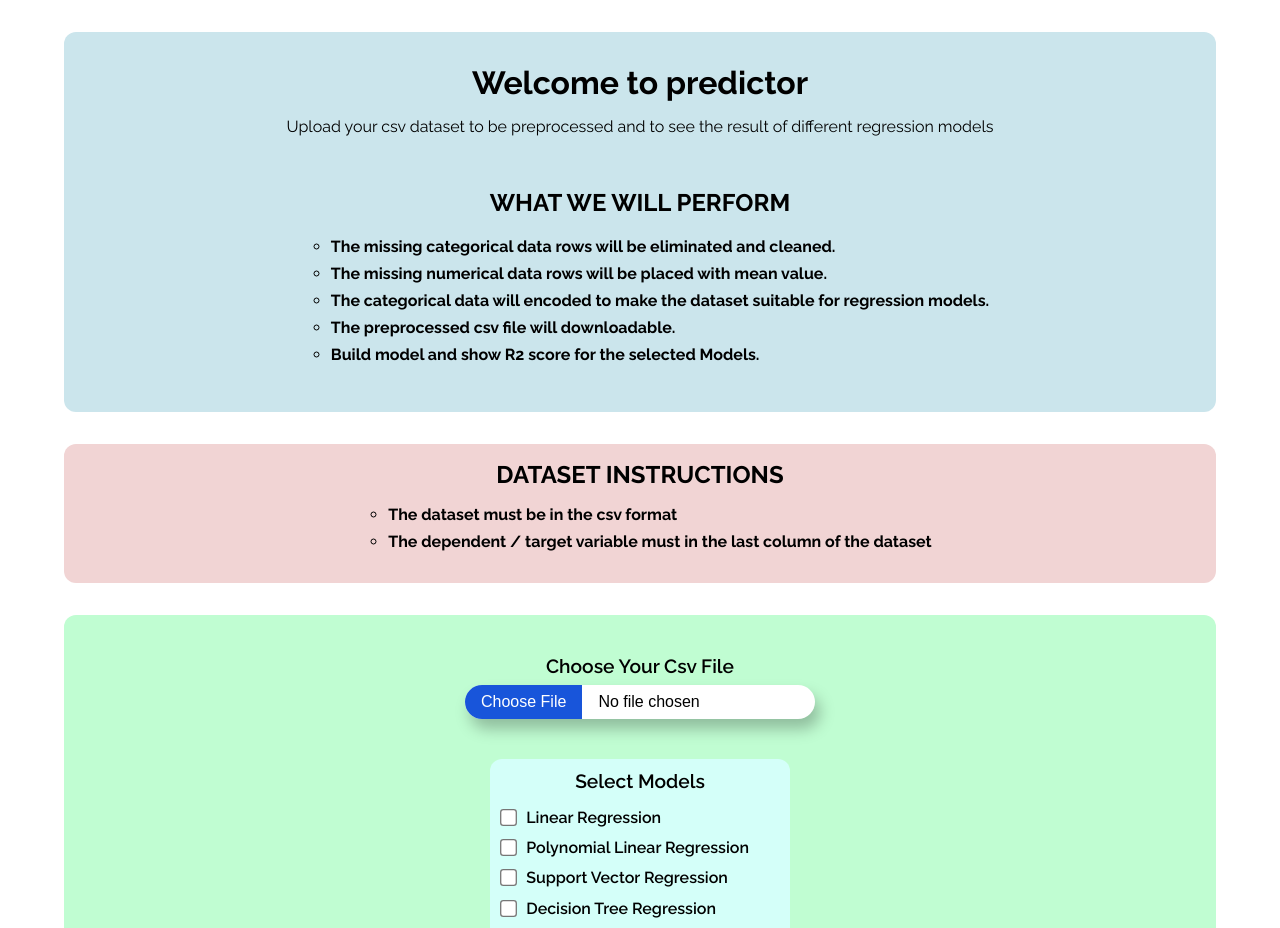
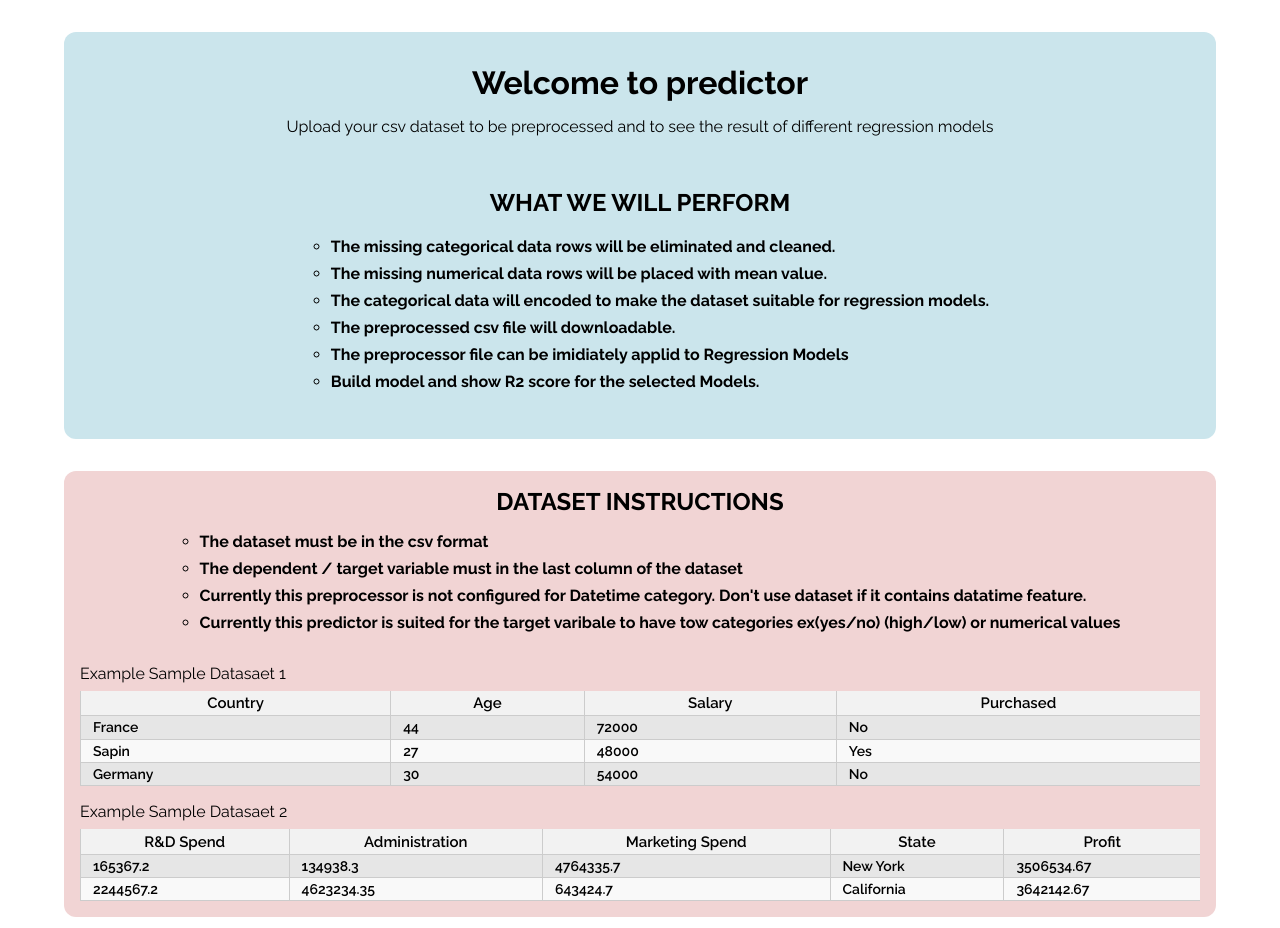
Before and after one commit to sadman59m/HelloML-fontend, a React (Vite) app: page / in a window 1280 px wide. Shown: the top 928 px of the page. Built offline with nearby package versions, Linux system fonts and the light colour scheme.

Commit message:
added table for example dataset

```diff
--- a/src/App.jsx
+++ b/src/App.jsx
@@ -1,14 +1,14 @@
 import {QueryClientProvider, QueryClient} from 'react-query';
-import axios from 'axios';
 import './App.css'
 import Instructions from './components/Instructions';
 import Form from './components/Form';
 import Intro from './components/Intro';
-import { useEffect } from 'react';
 
 const dataset_instructions = [
   "The dataset must be in the csv format",
   "The dependent / target variable must in the last column of the dataset",
+  "Currently this preprocessor is not configured for Datetime category. Don't use dataset if it contains datatime feature.",
+  "Currently this predictor is suited for the target varibale to have tow categories ex(yes/no) (high/low) or numerical values"
 ];
 
 const queryClient = new QueryClient();
--- /dev/null
+++ b/src/components/DfTable.jsx
@@ -0,0 +1,36 @@
+import classes from './DfTable.module.css';
+
+const DfTable = ({serial, dataHead, data}) => {
+
+    return (
+        <div className={classes.tableContainer}>
+            <p>Example Sample Datasaet {serial}</p>
+            <table className={classes.table}>
+                <thead>
+                    {dataHead.map((row, index) => {
+                        return (
+                            <tr key={index}>
+                                {Object.keys(row).map(key => (
+                                    <th key={key}>{row[key]}</th>
+                                ))}
+                            </tr>
+                        )
+                    })}
+                </thead>
+                <tbody>
+                    {data.map((row, index) => {
+                        return (
+                            <tr key={index}>
+                                {Object.keys(row).map(key => (
+                                        <td key={key}>{row[key]}</td>
+                                    ))}
+                            </tr>
+                        )
+                    })}
+                </tbody>
+            </table>
+        </div>
+        );
+}
+
+export default DfTable;
--- /dev/null
+++ b/src/components/DfTable.module.css
@@ -0,0 +1,36 @@
+.tableContainer {
+    width: 100%;
+}
+
+.tableContainer p {
+    margin: 1rem 0rem 0.5rem 0rem;
+}
+
+.table {
+    width: 100%;
+    border-collapse: collapse;
+    font-size: 15px;
+    text-align: left;
+}
+.table th,
+.table td {
+    padding: 0.2rem 0.75rem;
+    border-bottom: 1px solid #ccc;
+    border-left: 1px solid #ccc;
+    font-weight: 600;
+}
+
+.table th {
+    text-align: center;
+    background-color: #f2f2f2;
+}
+.table td {
+    font-size: 14px;
+}
+
+.table tbody tr:nth-child(even) {
+    background-color: #f9f9f9;
+}
+.table tbody tr:nth-child(odd) {
+    background-color: #e6e6e6;
+}
--- a/src/components/Instructions.jsx
+++ b/src/components/Instructions.jsx
@@ -1,6 +1,60 @@
 /* eslint-disable react/prop-types */
+import DfTable from './DfTable';
+import classes from './Instructions.module.css';
 
-import classes from './Instructions.module.css';
+const tableDataHead = [{
+    "Country": "Country",
+    "Age": "Age",
+    "Salary": "Salary",
+    "Purchased": "Purchased",
+}]
+const tableData = [
+    {
+        "Country": "France",
+        "Age": 44,
+        "Salary": 72000,
+        "Purchased": "No",
+    },
+    {
+        "Country": "Sapin",
+        "Age": 27,
+        "Salary": 48000,
+        "Purchased": "Yes",
+    },
+    {
+        "Country": "Germany",
+        "Age": 30,
+        "Salary": 54000,
+        "Purchased": "No",
+    },
+]
+
+const tableDataHead2 = [
+    {
+        "R&D Spend": "R&D Spend",
+        "Administration": "Administration",
+        "Marketing Spend": "Marketing Spend",
+        "State": "State",
+        "Profit": "Profit",
+    },
+]
+
+const tableData2 = [
+    {
+        "R&D Spend": 165367.2,
+        "Administration": 134938.3,
+        "Marketing Spend": 4764335.7,
+        "State": "New York",
+        "Profit": 3506534.67,
+    },
+    {
+        "R&D Spend": 2244567.2,
+        "Administration": 4623234.35,
+        "Marketing Spend": 643424.7,
+        "State": "California",
+        "Profit": 3642142.67,
+    },
+]
 
 const Instructions = ({instructions}) => {
     return (
@@ -14,6 +68,8 @@ const Instructions = ({instructions}) => {
                 })}
                 </ul>
             </div>
+            <DfTable serial="1" dataHead={tableDataHead} data={tableData}/>
+            <DfTable serial="2" dataHead={tableDataHead2} data={tableData2} />
         </div>
         </>
     )
--- a/src/components/Intro.jsx
+++ b/src/components/Intro.jsx
@@ -15,6 +15,7 @@ const Intro = () => {
                     <li>The missing numerical data rows will be placed with mean value.</li>
                     <li>The categorical data will encoded to make the dataset suitable for regression models.</li>
                     <li>The preprocessed csv file will downloadable.</li>
+                    <li>The preprocessor file can be imidiately applid to Regression Models</li>
                     <li>Build model and show R2 score for the selected Models.</li>
                 </ul>
             </div>
```
